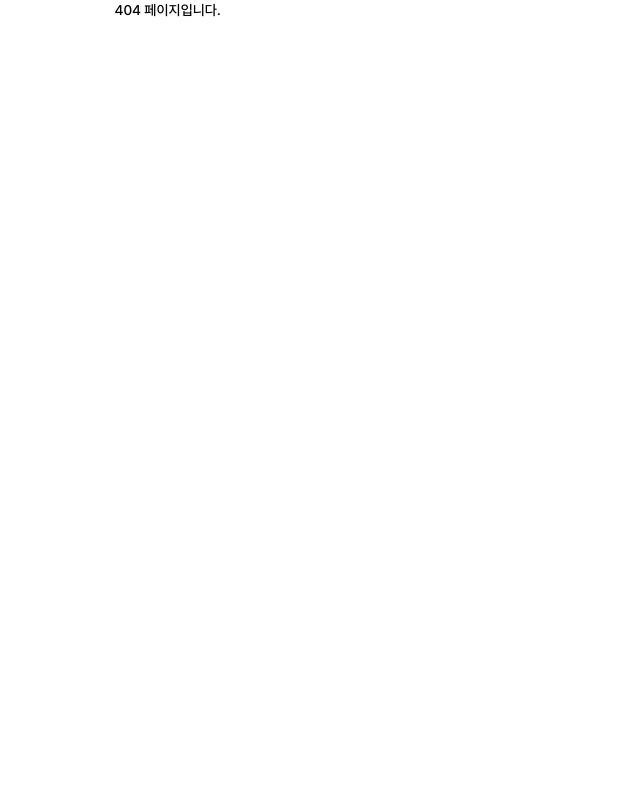
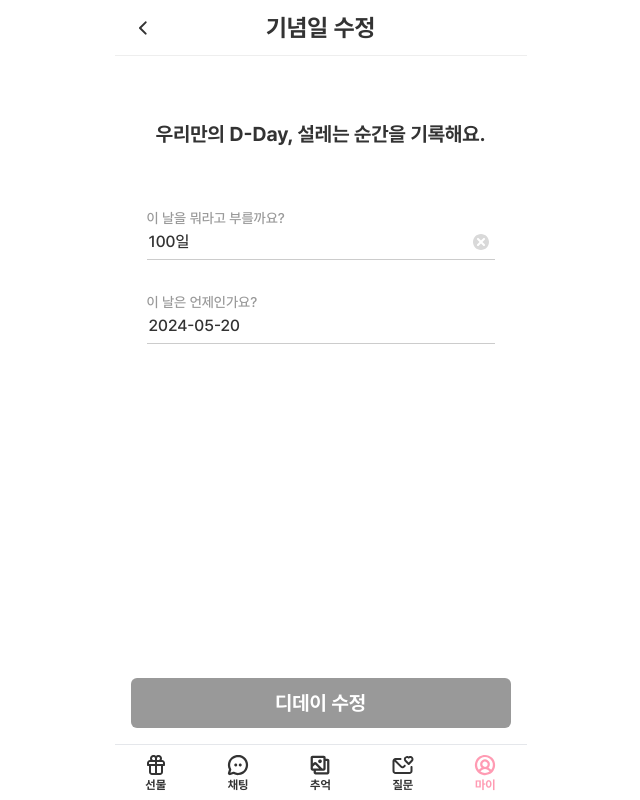
Before and after one commit to LoFin-official/LoFin-FE, a Next.js app: page /my-page/anniversary/edit in a window 1280 px wide. Before the commit this address had no page. Shown: the whole page, without its empty margins (312-952 px from the left). Built offline with nearby package versions, Linux system fonts and the light colour scheme.

Commit message:
🌟 Feat : 기념일 수정 페이지 - 마크업 완료

```diff
--- /dev/null
+++ b/src/pages/my-page/anniversary/edit.tsx
@@ -0,0 +1,86 @@
+import React, { ReactNode, useEffect, useState } from 'react';
+import Header from '@/components/shared/Header';
+import BottomBar from '@/components/shared/BottomBar';
+import Input from '@/components/shared/Input';
+import BottomSheetDate from '@/components/shared/BottomSheetDate';
+import Button from '@/components/shared/Button';
+import { useRouter } from 'next/router';
+
+export default function AnniversaryEditPage() {
+  const [selectedDate, setSelectedDate] = useState('');
+  const [isDateSheetOpen, setIsDateSheetOpen] = useState(false);
+  const [anniversaryName, setAnniversaryName] = useState('');
+  const router = useRouter();
+
+  const [initialSelectedDate, setInitialSelectedDate] = useState('');
+  const [initialAnniversaryName, setInitialAnniversaryName] = useState('');
+
+  useEffect(() => {
+    const initialName = '100일';
+    const initialDate = '2024-05-20';
+
+    setAnniversaryName(initialName);
+    setSelectedDate(initialDate);
+    setInitialAnniversaryName(initialName);
+    setInitialSelectedDate(initialDate);
+  }, []);
+
+  const handleDateSelect = (date: Date) => {
+    const y = date.getFullYear();
+    const m = String(date.getMonth() + 1).padStart(2, '0');
+    const d = String(date.getDate()).padStart(2, '0');
+    setSelectedDate(`${y}-${m}-${d}`);
+    setIsDateSheetOpen(false);
+  };
+
+  // 기존 값과 다른 경우에만 버튼 활성화
+  const isComplete =
+    anniversaryName.trim() !== '' && selectedDate !== '' && (anniversaryName !== initialAnniversaryName || selectedDate !== initialSelectedDate);
+
+  const handleDday = () => {
+    if (isComplete) {
+      // 변경된 경우에만 동작
+      router.push('/my-page/anniversary');
+    }
+  };
+
+  return (
+    <>
+      <div className='flex flex-col gap-16 min-h-[calc(100vh-178px)] items-center pt-16'>
+        <span className='h-6 text-[#333333] font-bold text-xl'>우리만의 D-Day, 설레는 순간을 기록해요.</span>
+        <div className='flex flex-col gap-8'>
+          <Input
+            label='이 날을 뭐라고 부를까요?'
+            placeholder='ex) 100일, 200일'
+            width='w-[348px]'
+            value={anniversaryName}
+            onChange={(e) => setAnniversaryName(e.target.value)}
+          />
+          <Input
+            label='이 날은 언제인가요?'
+            placeholder='날짜를 선택해 주세요.'
+            width='w-[348px]'
+            value={selectedDate}
+            readOnly
+            onClick={() => setIsDateSheetOpen(true)}
+          />
+        </div>
+      </div>
+      <div className='flex-grow'>
+        <Button isComplete={isComplete} onClick={handleDday}>
+          디데이 수정
+        </Button>
+      </div>
+      <BottomSheetDate isOpen={isDateSheetOpen} onClose={() => setIsDateSheetOpen(false)} height={'380px'} onSelectDate={handleDateSelect} />
+    </>
+  );
+}
+
+AnniversaryEditPage.getLayout = (page: ReactNode) => {
+  return (
+    <>
+      <Header>기념일 수정</Header>
+      <BottomBar>{page}</BottomBar>
+    </>
+  );
+};
```
